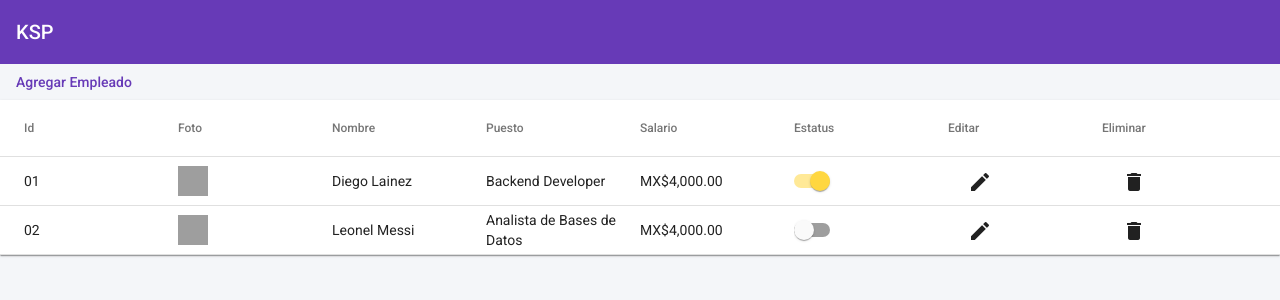
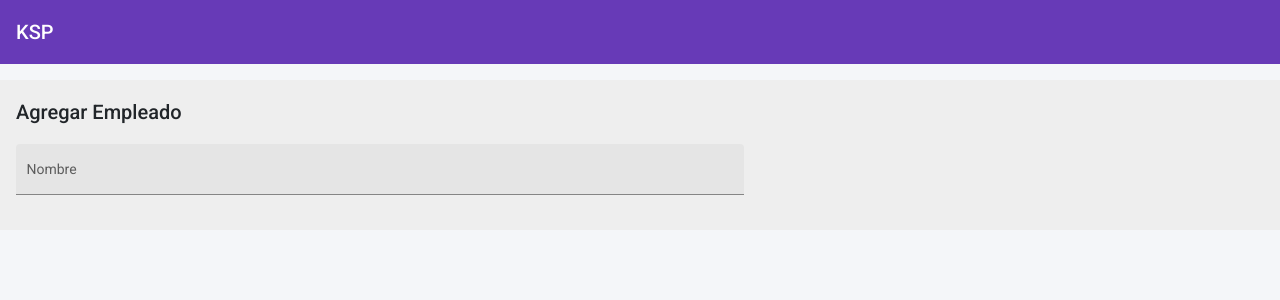
Before and after one commit to emeery/ksp-test, an Angular app: page /add-employee/1 in a window 1280 px wide. Before the commit this address led to /page-employee. Shown: the top 300 px of the page. Built offline with nearby package versions, Linux system fonts and the light colour scheme; grey boxes are pictures that could not be loaded.

Commit message:
formulario reactivo y edicion routing params

```diff
--- a/angular.json
+++ b/angular.json
@@ -30,9 +30,14 @@
             ],
             "styles": [
               "./node_modules/@angular/material/prebuilt-themes/indigo-pink.css",
+              "node_modules/bootstrap/dist/css/bootstrap.min.css",
               "src/styles.scss"
+
             ],
-            "scripts": []
+            "scripts": [
+              "node_modules/jquery/dist/jquery.min.js",
+              "node_modules/bootstrap/dist/js/bootstrap.min.js"
+            ]
           },
           "configurations": {
             "production": {
--- a/package.json
+++ b/package.json
@@ -21,6 +21,8 @@
     "@angular/platform-browser-dynamic": "^14.2.0",
     "@angular/router": "^14.2.0",
     "angular-cli-ghpages": "^1.0.5",
+    "bootstrap": "^5.2.3",
+    "jquery": "^3.6.3",
     "rxjs": "~7.5.0",
     "tslib": "^2.3.0",
     "zone.js": "~0.11.4"
--- a/src/app/app.module.ts
+++ b/src/app/app.module.ts
@@ -8,6 +8,7 @@ import { MaterialModule } from './core/material.module';
 import { SharedModule } from './modules/shared/shared.module';
 import { RouterModule } from '@angular/router';
 import { AppRoutingModule } from './app.routing';
+import { FormsModule, ReactiveFormsModule } from '@angular/forms';
 @NgModule({
   declarations: [
     AppComponent,
@@ -15,6 +16,8 @@ import { AppRoutingModule } from './app.routing';
   imports: [
     BrowserModule,
     BrowserAnimationsModule,
+    FormsModule,
+    ReactiveFormsModule,
     MaterialModule,
     EmployeeModule,
     SharedModule,
--- a/src/app/app.routing.ts
+++ b/src/app/app.routing.ts
@@ -6,7 +6,7 @@ import { EmployeeComponent } from "./modules/employee/components/employee/employ
 const routes: Routes = [
   { path: '', redirectTo: 'page-employee', pathMatch: 'full' },
   { path: 'page-employee', component: EmployeeComponent },
-  { path: 'add-employee', component: EmployeeAddComponent },
+  { path: 'add-employee/:id', component: EmployeeAddComponent }, // adicion y edición
   { path: '**', redirectTo: 'page-employee' },
 ];
 
--- a/src/app/modules/employee/components/employee-add/employee-add.component.html
+++ b/src/app/modules/employee/components/employee-add/employee-add.component.html
@@ -1 +1,15 @@
-<p>employee-add works!</p>
+<div class="w-auto p-3 mt-3" style="background-color: #eee;">
+  <h2 class="mat-h2">Agregar Empleado</h2>
+  <div class="row">
+
+    <form [formGroup]="employeeForm" action="POST">
+      <div class="col-xs-10 col-sm-7">
+        <mat-form-field appearance="fill">
+          <mat-label>Nombre</mat-label>
+          <input matInput>
+        </mat-form-field>
+      </div>
+      <div class="col-xs-10 col-sm-3"></div>
+    </form>
+  </div>
+</div>
--- a/src/app/modules/employee/components/employee-add/employee-add.component.scss
+++ b/src/app/modules/employee/components/employee-add/employee-add.component.scss
@@ -0,0 +1,7 @@
+mat-form-field {
+    width: 100%;
+}
+
+mat-title {
+    font-weight: bold;
+}
--- a/src/app/modules/employee/components/employee-add/employee-add.component.ts
+++ b/src/app/modules/employee/components/employee-add/employee-add.component.ts
@@ -1,4 +1,6 @@
 import { Component, OnInit } from '@angular/core';
+import { FormBuilder, FormGroup, Validators } from '@angular/forms';
+import { ActivatedRoute, ParamMap } from '@angular/router';
 
 @Component({
   selector: 'app-employee-add',
@@ -6,10 +8,21 @@ import { Component, OnInit } from '@angular/core';
   styleUrls: ['./employee-add.component.scss']
 })
 export class EmployeeAddComponent implements OnInit {
-
-  constructor() { }
+  id: number = 0;
+  employeeForm: FormGroup = new FormGroup({})
+  constructor(private formBuilder: FormBuilder, private route: ActivatedRoute) { }
 
   ngOnInit(): void {
+    this.route.paramMap.subscribe((params: ParamMap) => {
+      console.log(params);
+    });
+    this.employeeForm = this.formBuilder.group({
+      name: ['', Validators.required],
+      job: ['', Validators.required],
+      salary: [0, Validators.required],
+      date: ['', Validators.required],
+      picture: ['', Validators.required],
+    })
   }
 
 }
--- a/src/app/modules/employee/components/employee/employee.component.html
+++ b/src/app/modules/employee/components/employee/employee.component.html
@@ -47,7 +47,7 @@
       <ng-container matColumnDef="edit">
         <mat-header-cell *matHeaderCellDef> Editar </mat-header-cell>
         <mat-cell *matCellDef="let element">
-          <button (click)="openDialog('edit')" mat-button>
+          <button (click)="editEmployee(element)" mat-button>
             <mat-icon>edit</mat-icon>
           </button>
         </mat-cell>
@@ -57,7 +57,7 @@
       <ng-container matColumnDef="delete">
         <mat-header-cell *matHeaderCellDef> Eliminar </mat-header-cell>
         <mat-cell *matCellDef="let element">
-          <button (click)="openDialog('delete')" mat-button>
+          <button (click)="deleteEmployee()" mat-button>
             <mat-icon>delete</mat-icon>
           </button> </mat-cell>
       </ng-container>
--- a/src/app/modules/employee/components/employee/employee.component.ts
+++ b/src/app/modules/employee/components/employee/employee.component.ts
@@ -28,15 +28,26 @@ export class EmployeeComponent implements OnInit {
     this.dataSource = new MatTableDataSource(TABLE_DATA);
   }
 
-  addEmployee() {
+  addEmployee(): void {
     this.router.navigate(["add-employee"]);
   }
+
+  editEmployee(employee: Employee): void {
+      console.log(employee);
+      this.router.navigate(["/add-employee", employee.id]);
+      // this.dialog.open(DialogComponent, { data: { title: 'Edición de usuario' }})
+  }
+
+  deleteEmployee(): void {
+
+  }
+
+
 
   updateActiveStatus(): void {}
 
   openDialog(type: string) {
     if(type == 'add') this.dialog.open(DialogComponent, { data: { title: 'Alta de usuario' }})
-    if(type == 'edit') this.dialog.open(DialogComponent, { data: { title: 'Edición de usuario' }})
     if(type == 'delete') this.dialog.open(DialogComponent, { data: { title: 'Usuario eliminado' }})
   }
 
--- a/src/app/modules/employee/employee.module.ts
+++ b/src/app/modules/employee/employee.module.ts
@@ -3,6 +3,7 @@ import { CommonModule } from '@angular/common';
 import { EmployeeComponent } from './components/employee/employee.component';
 import { MaterialModule } from 'src/app/core/material.module';
 import { EmployeeAddComponent } from './components/employee-add/employee-add.component';
+import { FormsModule, ReactiveFormsModule } from '@angular/forms';
 
 
 
@@ -13,7 +14,9 @@ import { EmployeeAddComponent } from './components/employee-add/employee-add.com
   ],
   imports: [
     CommonModule,
-    MaterialModule
+    MaterialModule,
+    FormsModule,
+    ReactiveFormsModule
   ],
   exports: [
     EmployeeComponent
--- a/src/app/modules/employee/services/employee.service.ts
+++ b/src/app/modules/employee/services/employee.service.ts
@@ -1,3 +1,4 @@
+import { HttpClient } from '@angular/common/http';
 import { Injectable } from '@angular/core';
 import { Observable } from 'rxjs';
 import { Employee } from '../components/employee/model/employee.model';
@@ -7,7 +8,7 @@ import { Employee } from '../components/employee/model/employee.model';
 })
 export class EmployeeService {
 
-  constructor() { }
+  constructor(private http: HttpClient) { }
 
   public getAllEmployee() {
     // return this.webApiService.get(httpLink.getAllEmployee)
```
Also changed, not shown: src/app/modules/employee/employee.json (added, +8 -0 lines), 1 other file (tests, documents, lock files or other folders).
